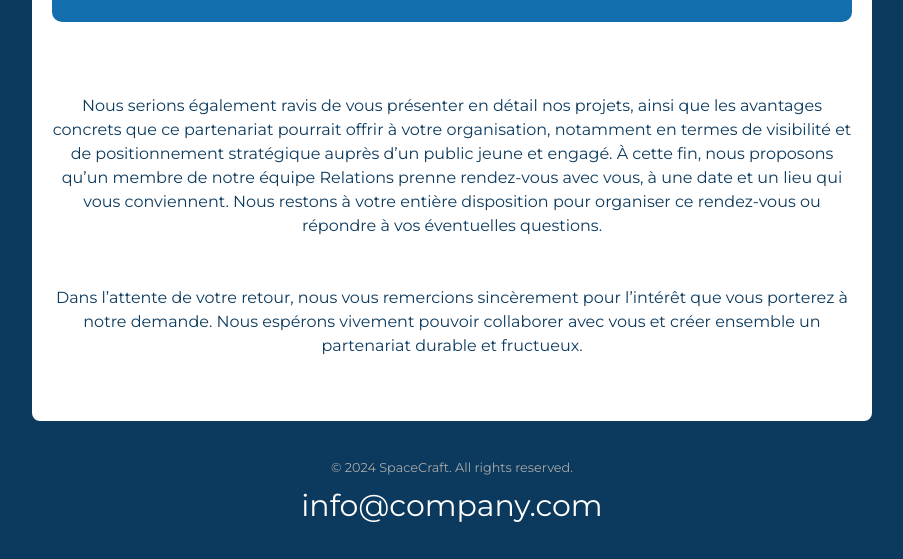
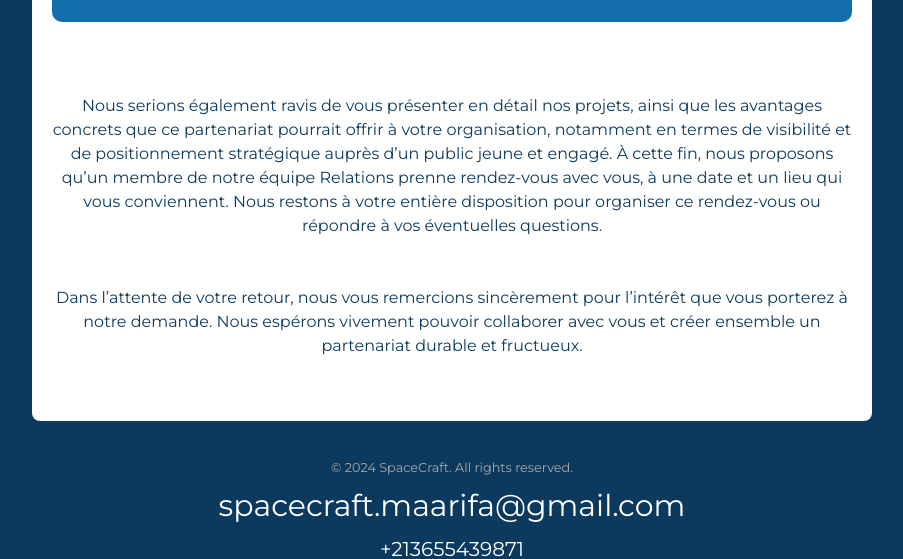
Before and after one commit to artemina06/SPACECRAFT-MAILS, a plain HTML site: page index.html in a window 1280 px wide. Shown: the part 2567-3126 px from the top of the page, without its empty margins (188-1091 px from the left). Drawn offline with Linux system fonts and the light colour scheme.

Commit message:
Update index.html

```diff
--- a/index.html
+++ b/index.html
@@ -147,7 +147,8 @@ Nous espérons vivement pouvoir collaborer avec vous et créer ensemble un parte
 </div><br>
   <div class="footer">
     <p>&copy; 2024 SpaceCraft. All rights reserved.</p>
-    <p><a style="font-size: 30px ;" href="mailto:info@company.com">info@company.com</a> </p>
+    <p><a style="font-size: 30px ;" href="mailto:spacecraft.maarifa@gmail.com">spacecraft.maarifa@gmail.com</a> </p>
+    <p><a style="font-size: 20px ;" href="">+213655439871</a> </p>
     <br>
     <p>
         <a href="https://www.instagram.com/spacecraft_epau?utm_source=ig_web_button_share_sheet&igsh=ZDNlZDc0MzIxNw=="><img src="https://raw.githubusercontent.com/artemina06/SPACECRAFT-MAILS/refs/heads/main/images/instagram2x.png"></a>
```
